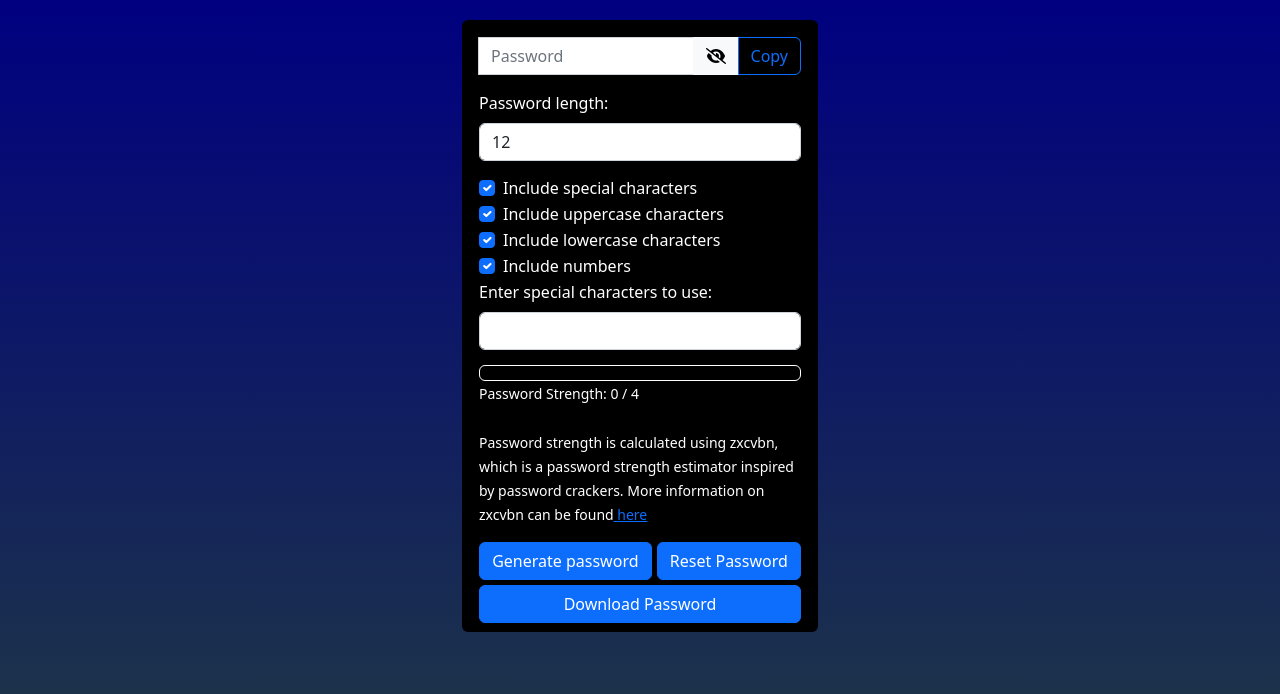
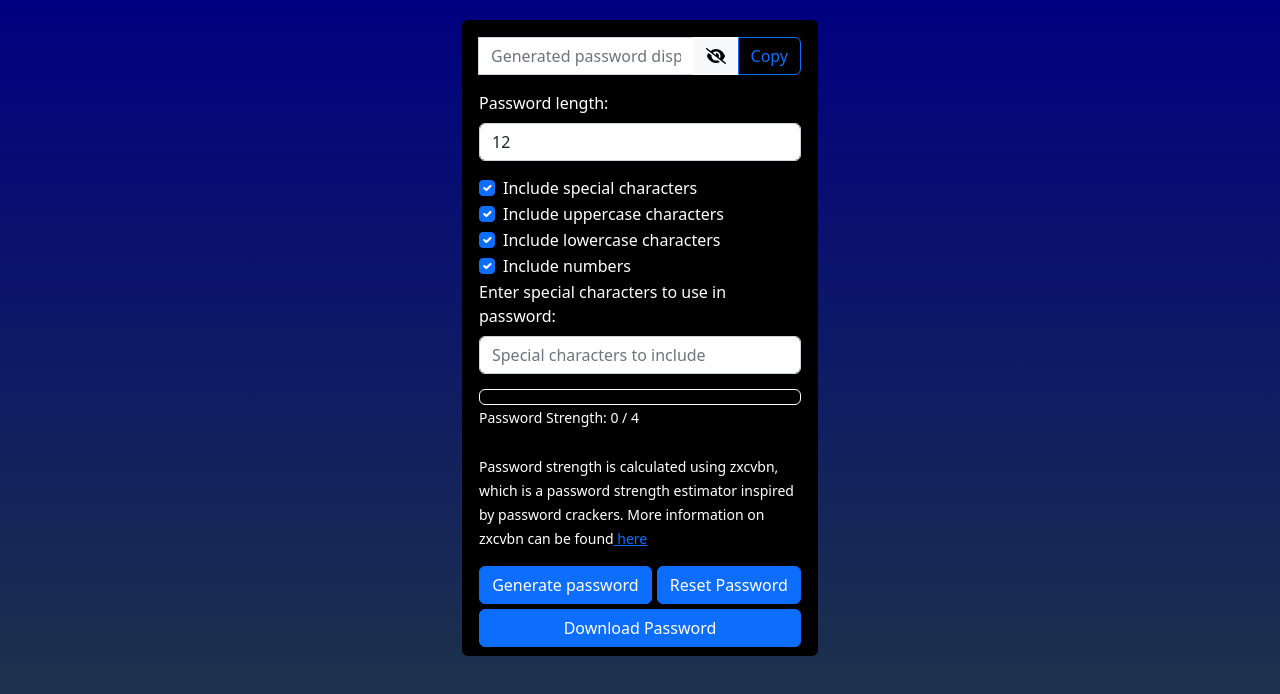
Before and after one commit to NicholaiWP/PasswordGenerator, a React (Create React App) app: page / in a window 1280 px wide. Shown: the top 694 px of the page. Built offline with nearby package versions, Linux system fonts and the light colour scheme.

Commit message:
reorganizing files and small changes

```diff
--- a/src/App.tsx
+++ b/src/components/App.tsx
@@ -1,6 +1,6 @@
-import './App.css';
+import '../styles/App.css';
 import 'bootstrap/dist/css/bootstrap.min.css';
-import PasswordGenerator from './passwordGenerator';
+import PasswordGenerator from './passwordGenerator'
 
 function App() {
   return (
--- a/src/passwordGenerator.tsx
+++ b/src/components/passwordGenerator.tsx
@@ -2,13 +2,13 @@ import React, { useState, ChangeEvent } from "react";
 import { Button, Card, Container, Form, InputGroup } from "react-bootstrap";
 import Row from 'react-bootstrap/Row';
 import Col from 'react-bootstrap/Col';
-import passwordUtils from "./utils/passwordUtils";
+import passwordUtils from '../components/passwordUtils'
 import { FontAwesomeIcon } from '@fortawesome/react-fontawesome';
 import { faEye, faEyeSlash } from '@fortawesome/free-solid-svg-icons';
 import zxcvbn, { ZXCVBNResult } from 'zxcvbn'
 import ProgressBar from 'react-bootstrap/ProgressBar';
 
- const PasswordGenerator: React.FC = () => {
+ const PasswordGenerator = () => {
   const [password, setPassword] = useState('');
   const [passwordLength, setPasswordLength] = useState(12);
   const [useSpecialChars, setUseSpecialChars] = useState(true);
@@ -32,12 +32,15 @@ import ProgressBar from 'react-bootstrap/ProgressBar';
       }, customSpecialChars);
 
     setPassword(generatedPassword);
-    const result = zxcvbn(generatedPassword);
+    handleScore(generatedPassword);
+    checkAllOptionsUnchecked();
+  };
+
+  function handleScore(password:string){
+    const result = zxcvbn(password);
     setPasswordScore(result.score);
     setResult(result);
-
-    checkAllOptionsUnchecked();
-  };
+  }
 
   const getProgressColor = () => {
     if (passwordScore === 0) {
@@ -98,7 +101,7 @@ import ProgressBar from 'react-bootstrap/ProgressBar';
     setUseNumbers(!useNumbers);
   };
 
-  const reset = () => {
+  const resetPassword = () => {
     setPassword('')
   }
 
@@ -143,7 +146,7 @@ import ProgressBar from 'react-bootstrap/ProgressBar';
                 <Form.Control
                   type={passwordVisibility ? "text" : "password"}
                   name="password-area"
-                  placeholder="Password"
+                  placeholder="Generated password displayed here"
                   aria-label="Password"
                   value={password}
                   readOnly
@@ -162,7 +165,7 @@ import ProgressBar from 'react-bootstrap/ProgressBar';
                   <Form.Label>Password length:</Form.Label>
                   <Form.Control
                     type="number"
-                    min={3}
+                    min={0}
                     max={32}
                     value={passwordLength}
                     onChange={handlePasswordLengthChange}
@@ -204,9 +207,9 @@ import ProgressBar from 'react-bootstrap/ProgressBar';
                 </Form.Group>
               </Form>
 
-              <Form.Label htmlFor="special-chars">Enter special characters to use:</Form.Label>
+              <Form.Label htmlFor="special-chars">Enter special characters to use in password:</Form.Label>
 
-              <Form.Control type="text" name="special-chars" value={customSpecialChars} onChange={handleSpecialCharsInputChange} />
+              <Form.Control type="text" name="special-chars" placeholder="Special characters to include" value={customSpecialChars} onChange={handleSpecialCharsInputChange} />
 
               <ProgressBar id="progress-bar" style={{marginTop:15 + 'px'}} now={passwordScore * 25} className={getProgressColor()} />
               <small>{`Password Strength: ${passwordScore} / 4`}</small>
@@ -231,7 +234,7 @@ import ProgressBar from 'react-bootstrap/ProgressBar';
               <Button className="btn-child" variant="primary" onClick={handlePasswordGeneration}>
                 Generate password
               </Button>
-              <Button className="btn btn-primary btn-child" id="reset" onClick={reset}>Reset Password</Button>
+              <Button className="btn btn-primary btn-child" id="reset" onClick={resetPassword}>Reset Password</Button>
               <Button className="btn btn-primary btn-child" id="download-btn" onClick={canDownload}>Download Password</Button>
           </div>
         </Card.Footer>
--- a/src/utils/passwordUtils.tsx
+++ b/src/components/passwordUtils.tsx
@@ -1,3 +1,5 @@
+import React from "react";
+
 interface PasswordOptions {
   length: number;
   useNumbers: boolean;
--- a/src/index.tsx
+++ b/src/index.tsx
@@ -1,7 +1,7 @@
 import React from 'react';
 import ReactDOM from 'react-dom/client';
 import './index.css';
-import App from './App';
+import App from './components/App';
 import reportWebVitals from './reportWebVitals';
 
 const root = ReactDOM.createRoot(
```
Also changed, not shown: src/styles/App.css (renamed from src/App.css), 1 other file (tests, documents, lock files or other folders).
